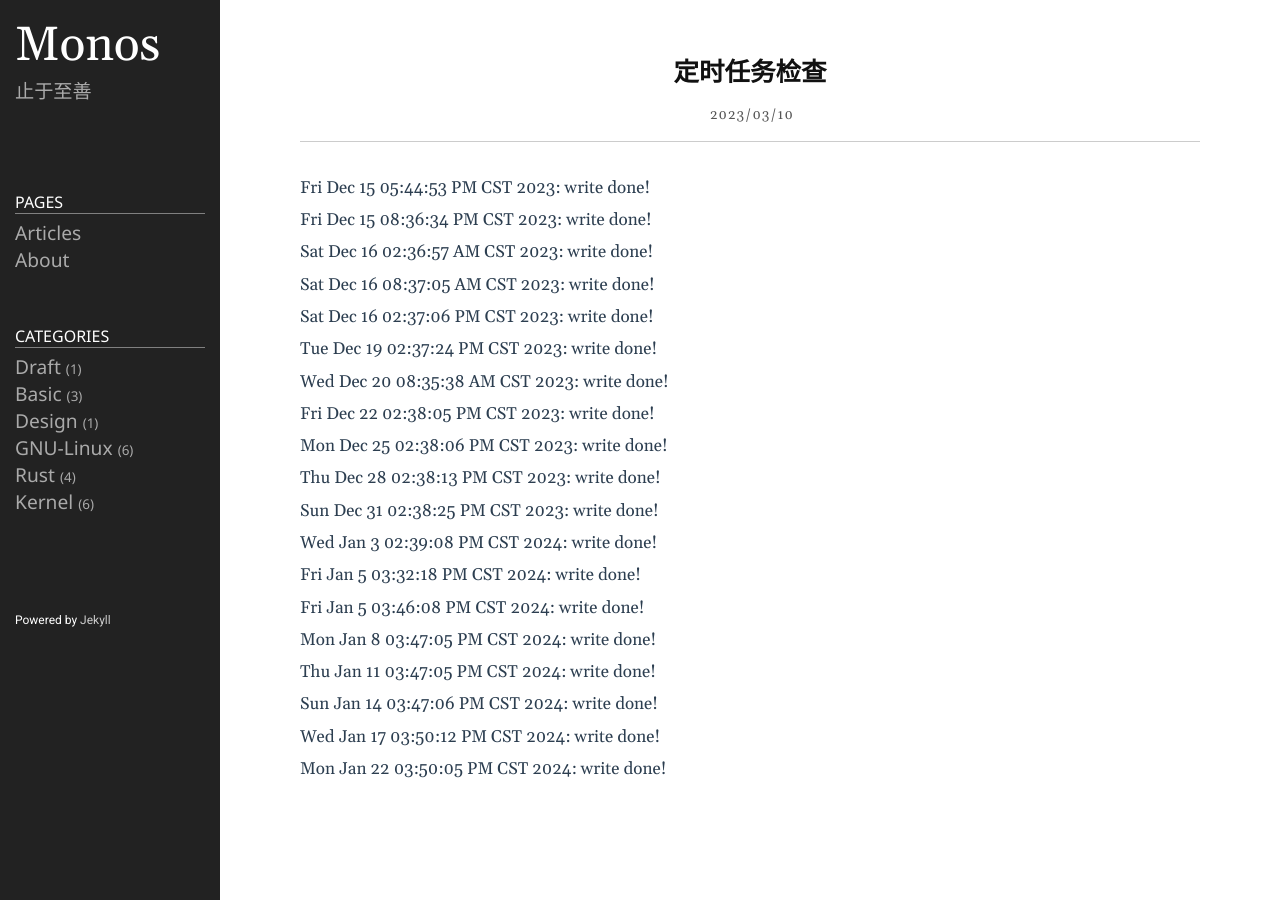
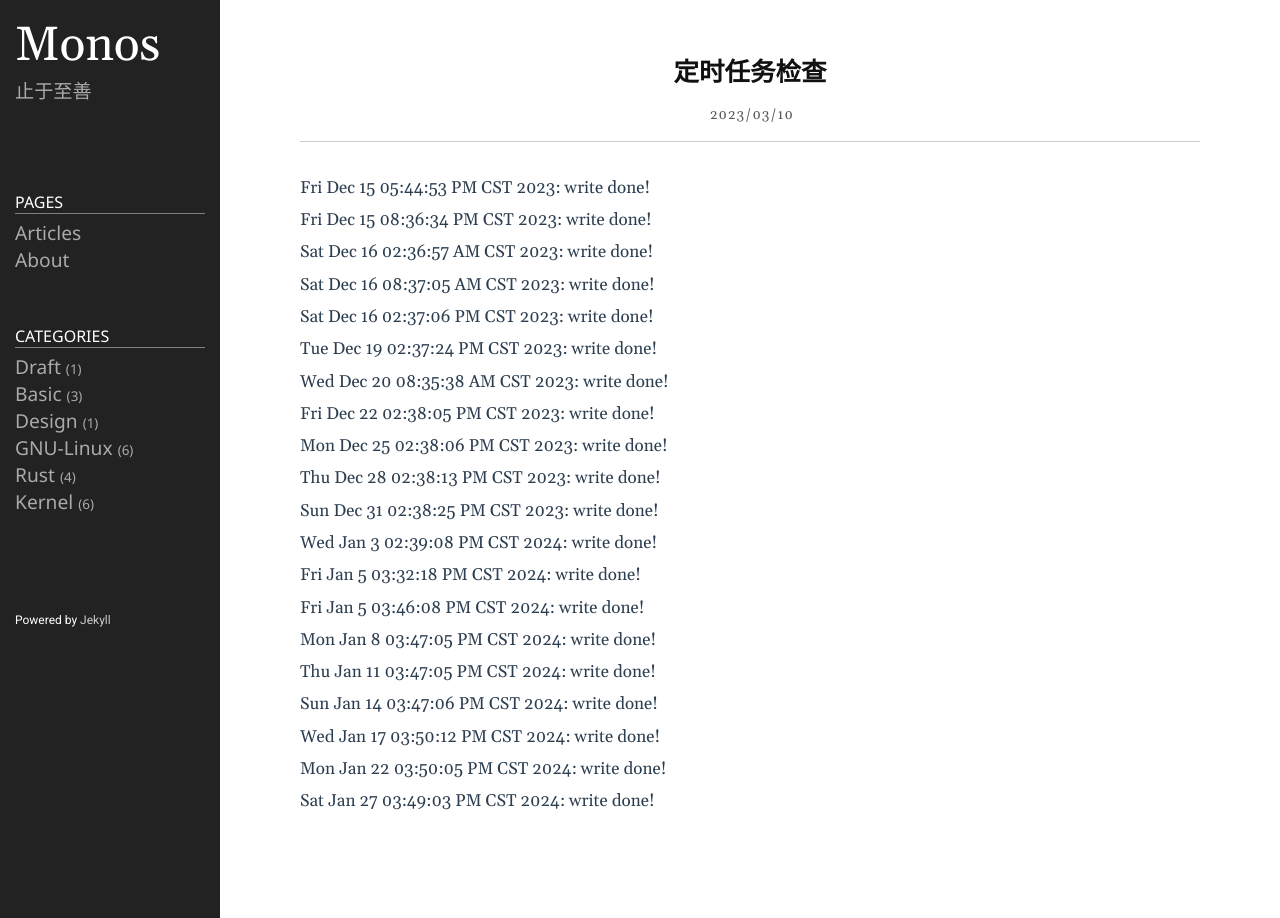
Before and after one commit to lclgo/lclgo.github.io, a Jekyll site: the page built from _posts/2023-03-10-weekly.md, in a window 1280 px wide. Built offline with Jekyll 4.4.1, drawn with Linux system fonts in a browser that asks for light colours.

Commit message:
timer check

```diff
--- a/_posts/2023-03-10-weekly.md
+++ b/_posts/2023-03-10-weekly.md
@@ -41,3 +41,5 @@ Sun Jan 14 03:47:06 PM CST 2024: write done!
 Wed Jan 17 03:50:12 PM CST 2024: write done!
 
 Mon Jan 22 03:50:05 PM CST 2024: write done!
+
+Sat Jan 27 03:49:03 PM CST 2024: write done!
```
